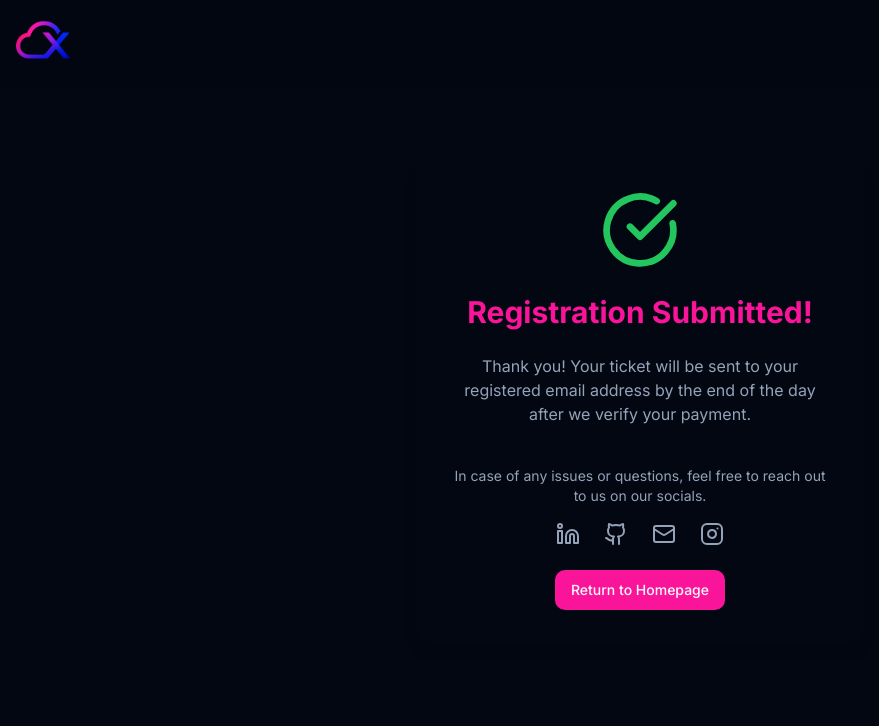
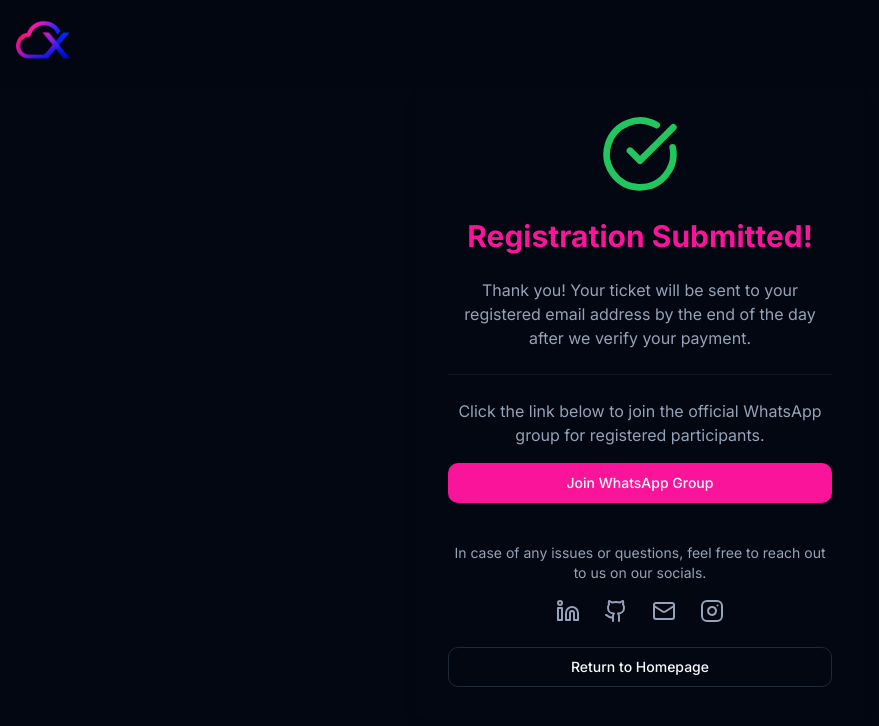
Before and after one commit to jhingalala1234/CloudX-Ascend, a Next.js app: page /success in a window 1280 px wide. Shown: the top 726 px of the page, without its empty margins (0-879 px from the left). Built offline with nearby package versions, Linux system fonts and the light colour scheme.

Commit message:
in success page Click the link below to join the official WhatsApp group

```diff
--- a/src/app/success/page.tsx
+++ b/src/app/success/page.tsx
@@ -29,6 +29,18 @@ export default function SuccessPage() {
                 <p className="text-muted-foreground">
                     Thank you! Your ticket will be sent to your registered email address by the end of the day after we verify your payment.
                 </p>
+
+                <div className="border-t border-border/50 pt-6 space-y-4">
+                    <p className="text-muted-foreground">
+                        Click the link below to join the official WhatsApp group for registered participants.
+                    </p>
+                    <Button asChild className="w-full">
+                        <Link href="https://chat.whatsapp.com/GD2NsC74EMY8arm7g6sxVE?mode=ems_copy_t" target="_blank" rel="noopener noreferrer">
+                            Join WhatsApp Group
+                        </Link>
+                    </Button>
+                </div>
+
                 <div className="text-sm text-muted-foreground pt-4">
                     <p>In case of any issues or questions, feel free to reach out to us on our socials.</p>
                      <div className="flex justify-center gap-6 mt-4">
@@ -38,7 +50,8 @@ export default function SuccessPage() {
                         <Link href="https://www.instagram.com/cloudx.srmist/" target="_blank" rel="noopener noreferrer" className="text-muted-foreground hover:text-[#E4405F] transition-colors"><Instagram className="h-6 w-6" /></Link>
                     </div>
                 </div>
-                <Button asChild>
+
+                <Button asChild variant="outline" className="w-full">
                     <Link href="/">Return to Homepage</Link>
                 </Button>
             </div>
```
